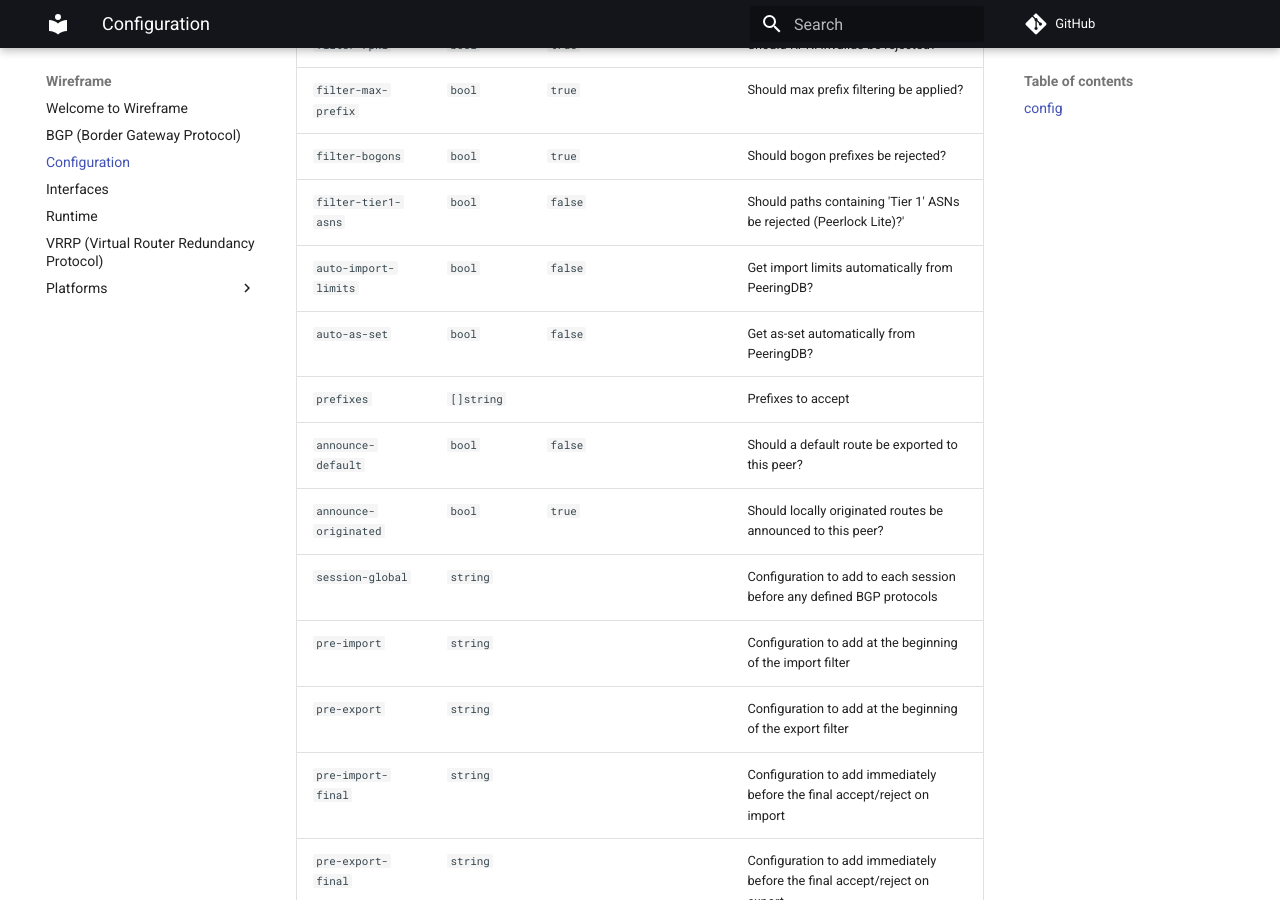
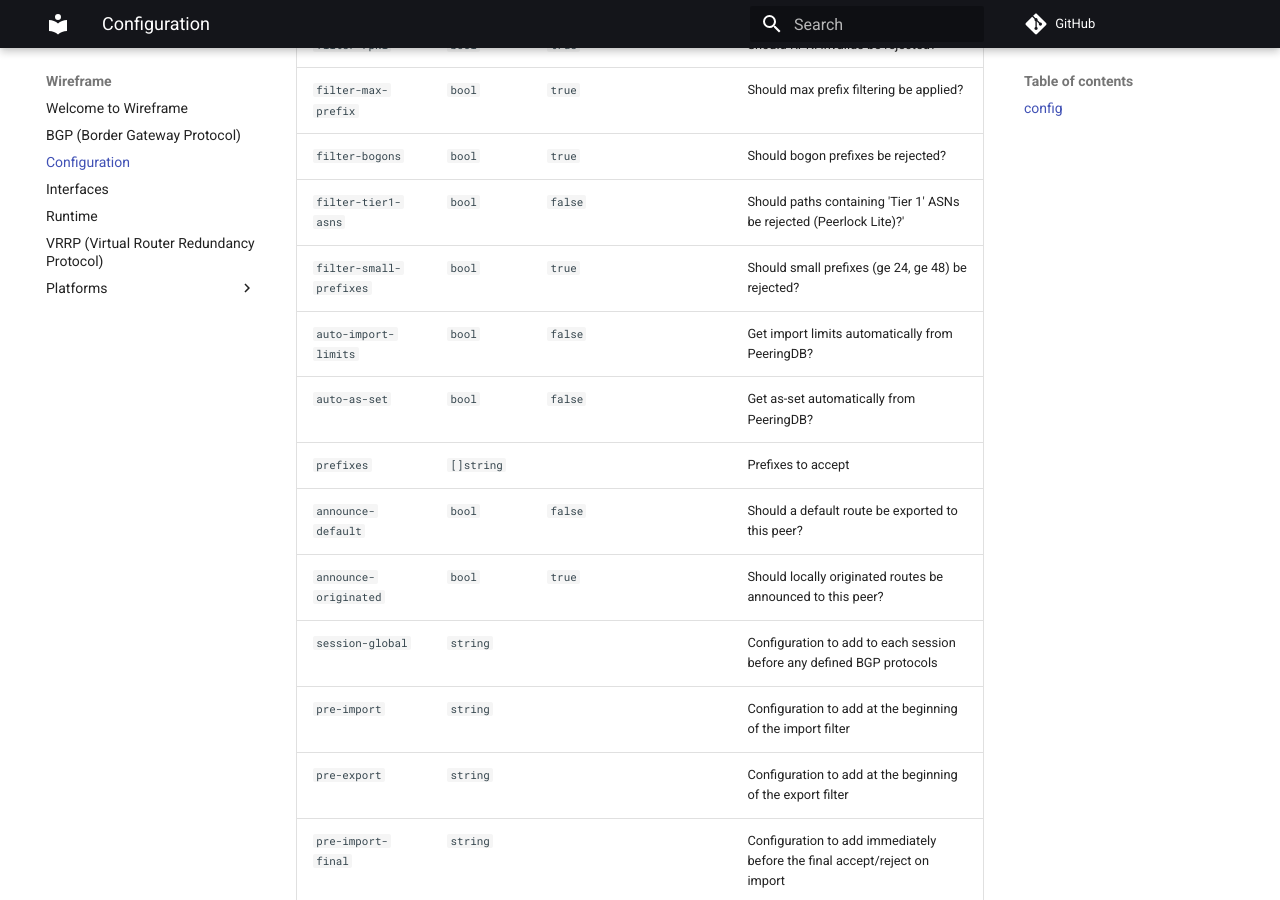
Before and after one commit to natesales/pathvector, an MkDocs documentation site: the page built from docs/configuration.md, in a window 1280 px wide and 900 px high, scrolled down 3307 px. Built offline with MkDocs 1.6.1 and Material for MkDocs 9.7.7, drawn with Linux system fonts in a browser that asks for light colours; comment, search, counter and statistics services are not loaded; some of the changed text lies outside the part shown.

Commit message:
ci: go generate

```diff
--- a/docs/configuration.md
+++ b/docs/configuration.md
@@ -62,6 +62,7 @@
 | `filter-max-prefix` | `bool` | `true` |  | Should max prefix filtering be applied? |
 | `filter-bogons` | `bool` | `true` |  | Should bogon prefixes be rejected? |
 | `filter-tier1-asns` | `bool` | `false` |  | Should paths containing 'Tier 1' ASNs be rejected (Peerlock Lite)?' |
+| `filter-small-prefixes` | `bool` | `true` |  | Should small prefixes (ge 24, ge 48) be rejected? |
 | `auto-import-limits` | `bool` | `false` |  | Get import limits automatically from PeeringDB? |
 | `auto-as-set` | `bool` | `false` |  | Get as-set automatically from PeeringDB? |
 | `prefixes` | `[]string` |  |  | Prefixes to accept |
@@ -113,6 +114,7 @@
 | `filter-max-prefix` | `bool` | `true` |  | Should max prefix filtering be applied? |
 | `filter-bogons` | `bool` | `true` |  | Should bogon prefixes be rejected? |
 | `filter-tier1-asns` | `bool` | `false` |  | Should paths containing 'Tier 1' ASNs be rejected (Peerlock Lite)?' |
+| `filter-small-prefixes` | `bool` | `true` |  | Should small prefixes (ge 24, ge 48) be rejected? |
 | `auto-import-limits` | `bool` | `false` |  | Get import limits automatically from PeeringDB? |
 | `auto-as-set` | `bool` | `false` |  | Get as-set automatically from PeeringDB? |
 | `prefixes` | `[]string` |  |  | Prefixes to accept |
```
